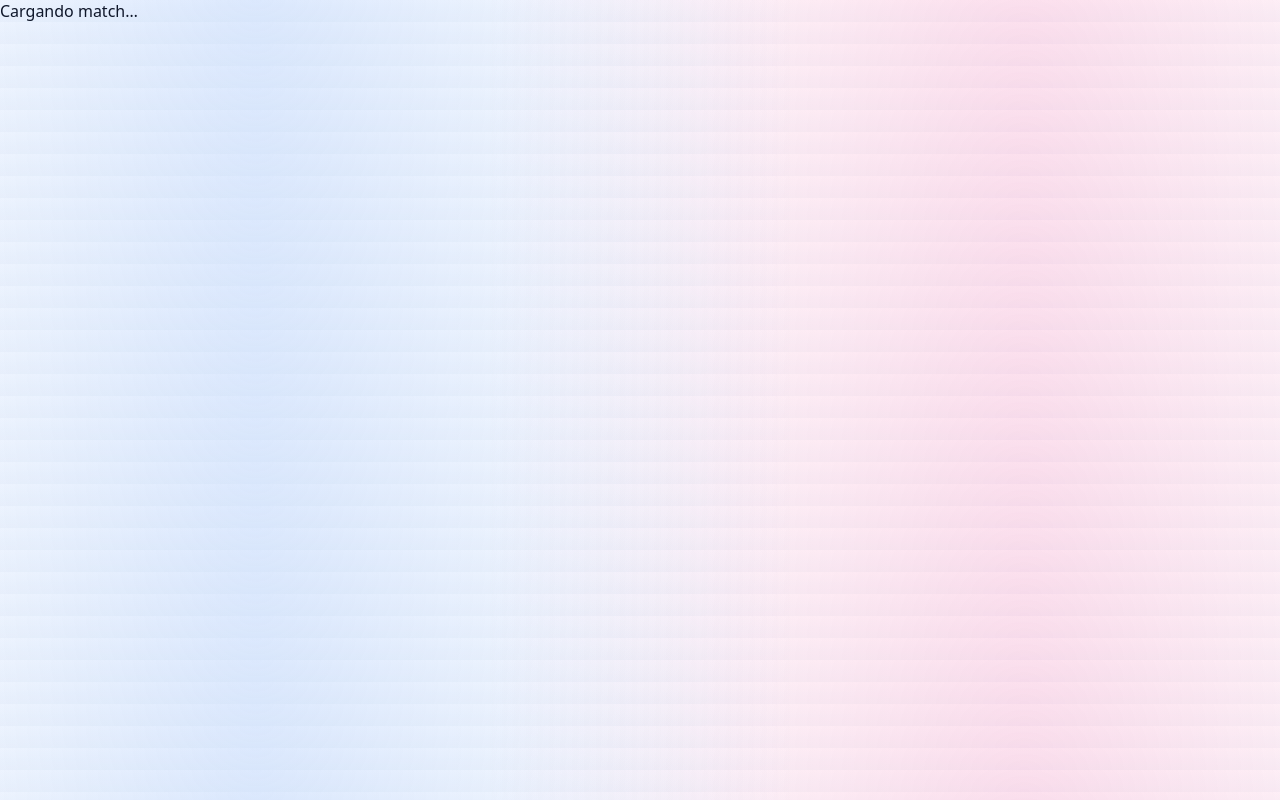
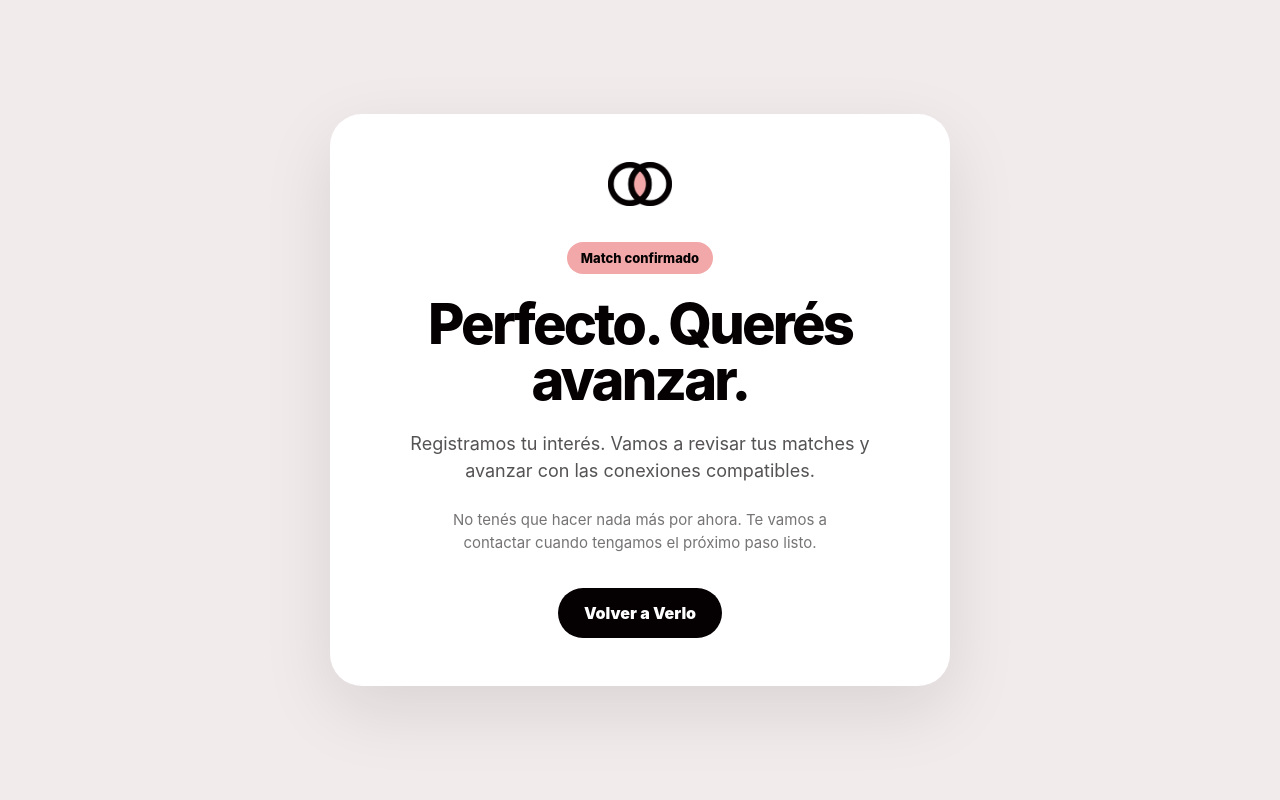
Before and after one commit to rentverlo-dotcom/verlo, a Next.js app: page /matches/gracias in a window 1280 px wide. Before the commit this address had no page. Built offline with nearby package versions, Linux system fonts and the light colour scheme.

Commit message:
Create page.tsx

```diff
--- /dev/null
+++ b/app/matches/gracias/page.tsx
@@ -0,0 +1,101 @@
+import VerloBrand from "@/components/VerloBrand"
+
+export default function MatchGraciasPage() {
+  return (
+    <main
+      style={{
+        minHeight: "100vh",
+        background: "#F2EBEC",
+        display: "grid",
+        placeItems: "center",
+        padding: "24px",
+        fontFamily:
+          "Inter, system-ui, -apple-system, BlinkMacSystemFont, 'Segoe UI', sans-serif",
+        color: "#050002",
+      }}
+    >
+      <section
+        style={{
+          width: "100%",
+          maxWidth: "620px",
+          background: "#FFFFFF",
+          borderRadius: "32px",
+          padding: "48px 36px",
+          textAlign: "center",
+          boxShadow: "0 24px 70px rgba(5,0,2,0.10)",
+        }}
+      >
+        <div style={{ marginBottom: "32px" }}>
+          <VerloBrand width={64} showText={false} />
+        </div>
+
+        <div
+          style={{
+            display: "inline-block",
+            background: "#F2A8A9",
+            borderRadius: "999px",
+            padding: "8px 14px",
+            fontSize: "13px",
+            fontWeight: 800,
+            marginBottom: "22px",
+          }}
+        >
+          Match confirmado
+        </div>
+
+        <h1
+          style={{
+            fontSize: "clamp(36px, 7vw, 56px)",
+            lineHeight: 1,
+            letterSpacing: "-0.05em",
+            margin: "0 0 22px",
+          }}
+        >
+          Perfecto. Querés avanzar.
+        </h1>
+
+        <p
+          style={{
+            fontSize: "18px",
+            lineHeight: 1.55,
+            margin: "0 auto",
+            maxWidth: "480px",
+            color: "rgba(5,0,2,0.68)",
+          }}
+        >
+          Registramos tu interés. Vamos a revisar tus matches y avanzar con las
+          conexiones compatibles.
+        </p>
+
+        <p
+          style={{
+            fontSize: "15px",
+            lineHeight: 1.5,
+            margin: "24px auto 0",
+            maxWidth: "440px",
+            color: "rgba(5,0,2,0.55)",
+          }}
+        >
+          No tenés que hacer nada más por ahora. Te vamos a contactar cuando
+          tengamos el próximo paso listo.
+        </p>
+
+        <a
+          href="/"
+          style={{
+            display: "inline-flex",
+            marginTop: "34px",
+            background: "#050002",
+            color: "#FFFFFF",
+            textDecoration: "none",
+            borderRadius: "999px",
+            padding: "15px 26px",
+            fontWeight: 900,
+          }}
+        >
+          Volver a Verlo
+        </a>
+      </section>
+    </main>
+  )
+}
```
